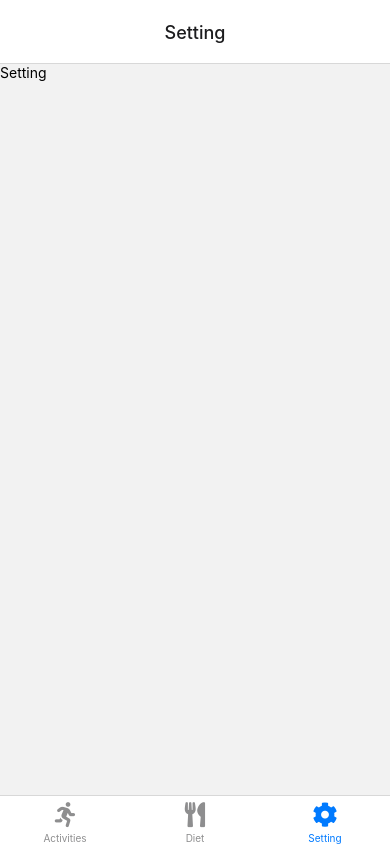
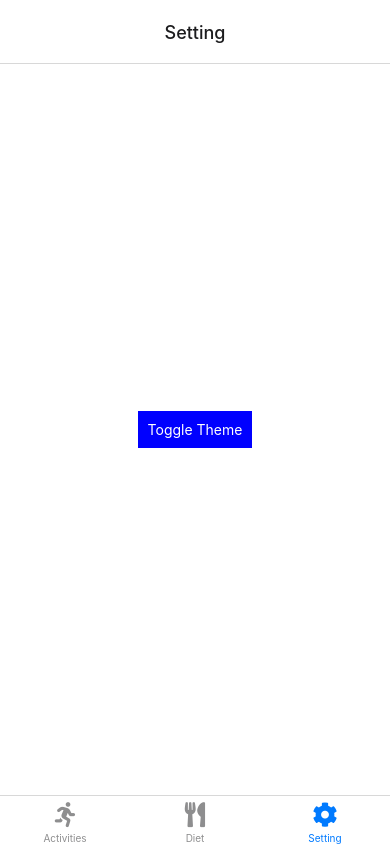
Before and after one commit to kai-zong/5520_assignment2, a React Native app: screen /Setting in a window 390 px wide. Built offline with nearby package versions, Linux system fonts and the light colour scheme; no server answers; the database is empty.

Commit message:
feat: Add ThemeContext and useTheme hook for theming support

```diff
--- a/App.js
+++ b/App.js
@@ -1,68 +1,84 @@
-import { StatusBar } from 'expo-status-bar'
-import { StyleSheet, View } from 'react-native'
-import { createNativeStackNavigator } from '@react-navigation/native-stack'
-import { createBottomTabNavigator } from '@react-navigation/bottom-tabs'
-import { NavigationContainer } from '@react-navigation/native'
-import { FontAwesome5 } from '@expo/vector-icons'
-import InfoPage from './screens/InfoPage'
-import Setting from './screens/Setting'
-import AddEditPage from './screens/AddEditPage'
+// App.js
+import { StatusBar } from 'expo-status-bar';
+import { StyleSheet, View } from 'react-native';
+import { createNativeStackNavigator } from '@react-navigation/native-stack';
+import { createBottomTabNavigator } from '@react-navigation/bottom-tabs';
+import { NavigationContainer } from '@react-navigation/native';
+import { FontAwesome5 } from '@expo/vector-icons';
+import InfoPage from './screens/InfoPage';
+import Setting from './screens/Setting';
+import AddEditPage from './screens/AddEditPage';
+import { ThemeProvider, useTheme } from './ThemeContext';
 
-const Stack = createNativeStackNavigator()
-const Tab = createBottomTabNavigator()
+const Stack = createNativeStackNavigator();
+const Tab = createBottomTabNavigator();
 
 function Home() {
+  const { backgroundColor, textColor, buttonColor } = useTheme();
+
   return (
     <Tab.Navigator
       initialRouteName="Activities"
       screenOptions={({ route }) => ({
         headerTitleAlign: 'center',
         tabBarIcon: ({ color, size }) => {
-          let iconName
+          let iconName;
 
           if (route.name === 'Activities') {
-            iconName = 'running'
+            iconName = 'running';
           } else if (route.name === 'Diet') {
-            iconName = 'utensils'
+            iconName = 'utensils';
           } else if (route.name === 'Setting') {
-            iconName = 'cog'
+            iconName = 'cog';
           }
-          return <FontAwesome5 name={iconName} size={size} color={color} />
+          return <FontAwesome5 name={iconName} size={size} color={color} />;
         },
       })}
     >
       <Tab.Screen name="Activities" component={InfoPage} />
-      <Tab.Screen name="Diet" component={InfoPage}/>
+      <Tab.Screen name="Diet" component={InfoPage} />
       <Tab.Screen name="Setting" component={Setting} />
     </Tab.Navigator>
-  )
+  );
 }
 
 export default function App() {
   return (
+    <ThemeProvider>
       <NavigationContainer>
         <Stack.Navigator>
-        <Stack.Screen name="Home" component={Home} options={{
+          <Stack.Screen
+            name="Home"
+            component={Home}
+            options={{
               headerShown: false,
-        }} />
-        <Stack.Screen name="Add" component={AddEditPage} options={({route}) => ({
+            }}
+          />
+          <Stack.Screen
+            name="Add"
+            component={AddEditPage}
+            options={({ route }) => ({
               headerTitleAlign: 'center',
-        })}/>
-        <Stack.Screen name="Edit" component={AddEditPage} options={({route}) => ({
+            })}
+          />
+          <Stack.Screen
+            name="Edit"
+            component={AddEditPage}
+            options={({ route }) => ({
               headerTitleAlign: 'center',
-        })}/>
-
+            })}
+          />
         </Stack.Navigator>
         <StatusBar style="auto" />
       </NavigationContainer>
-  )
+    </ThemeProvider>
+  );
 }
 
 const styles = StyleSheet.create({
   container: {
     flex: 1,
-    backgroundColor: '#fff',
     alignItems: 'center',
     justifyContent: 'center',
   },
-})
+});
--- /dev/null
+++ b/ThemeContext.js
@@ -0,0 +1,27 @@
+// ThemeContext.js
+import React, { createContext, useState, useContext } from 'react';
+
+const ThemeContext = createContext();
+
+export const ThemeProvider = ({ children }) => {
+  const [isDarkTheme, setIsDarkTheme] = useState(false);
+
+  const toggleTheme = () => {
+    setIsDarkTheme((prevTheme) => !prevTheme);
+  };
+
+  const theme = {
+    backgroundColor: isDarkTheme ? '#333' : '#fff',
+    textColor: isDarkTheme ? '#fff' : '#000',
+    buttonColor: isDarkTheme ? '#555' : '#ddd',
+    toggleTheme,
+  };
+
+  return (
+    <ThemeContext.Provider value={theme}>
+      {children}
+    </ThemeContext.Provider>
+  );
+};
+
+export const useTheme = () => useContext(ThemeContext);
--- a/screens/AddEditPage.js
+++ b/screens/AddEditPage.js
@@ -4,11 +4,12 @@ import DropDownPicker from 'react-native-dropdown-picker';
 import InputList from '../components/InputList';
 import DateInput from '../components/DateInput';
 import PressableButton from '../components/PressableButton';
-import { addItem, updateItem, deleteItem } from '../firebaseSetup/firebaseHelper'; // Ensure deleteItem is imported
+import { addItem, updateItem, deleteItem } from '../firebaseSetup/firebaseHelper';
 import { color } from '../reusables';
 import Checkbox from 'expo-checkbox';
 import { Timestamp } from 'firebase/firestore';
-import { FontAwesome } from '@expo/vector-icons'; // Ensure FontAwesome is imported
+import { FontAwesome } from '@expo/vector-icons';
+import { useTheme } from '../ThemeContext';
 
 export default function AddEditPage({ navigation, route }) {
   const [activity, setActivity] = useState(route.params.item ? route.params.item.Activity : '');
@@ -29,7 +30,7 @@ export default function AddEditPage({ navigation, route }) {
     { label: 'Yoga', value: 'yoga' },
     { label: 'Hiking', value: 'hiking' }
   ]);
-
+  const { backgroundColor } = useTheme();
   const collectionNameRef = useRef('');
 
   const header = route.params.header;
@@ -250,7 +251,7 @@ export default function AddEditPage({ navigation, route }) {
   };
 
   return (
-    <View>
+    <View style={[styles.container, { backgroundColor: backgroundColor }]}>
       <InputList inputs={getInputList()} />
       <View style={styles.buttonContainer}>
         <PressableButton bgcolor={color.green} pressedFunction={handleSubmit}>
@@ -265,6 +266,10 @@ export default function AddEditPage({ navigation, route }) {
 }
 
 const styles = StyleSheet.create({
+  container: {
+    flex: 1,
+    padding: 10,
+  },
   buttonContainer: {
     flexDirection: 'row',
     justifyContent: 'space-around',
--- a/screens/InfoPage.js
+++ b/screens/InfoPage.js
@@ -1,4 +1,4 @@
-import { View, SafeAreaView } from 'react-native';
+import { View, SafeAreaView, StyleSheet } from 'react-native';
 import { useEffect, useState } from 'react';
 import { useRoute } from '@react-navigation/native';
 import { collection, onSnapshot } from 'firebase/firestore';
@@ -7,11 +7,13 @@ import PressableButton from '../components/PressableButton';
 import { AntDesign } from '@expo/vector-icons';
 import { FontAwesome5 } from '@expo/vector-icons';
 import ItemList from '../components/ItemList';
+import { useTheme } from '../ThemeContext';
 
 export default function InfoPage({ navigation }) {
   const [items, setItems] = useState([]);
   const routeName = useRoute().name;
   const addHeader = routeName === 'Activities' ? 'Add Activity' : 'Add Food';
+  const { backgroundColor } = useTheme();
 
   useEffect(() => {
     const unsubscribe = onSnapshot(collection(db, routeName.toLowerCase()), (snapshot) => {
@@ -42,8 +44,15 @@ export default function InfoPage({ navigation }) {
   }, [routeName, navigation]);
 
   return (
-    <SafeAreaView>
+    <SafeAreaView style={[styles.container, { backgroundColor: backgroundColor }]}>
       <ItemList items={items} navigation={navigation} />
     </SafeAreaView>
   );
 }
+
+const styles = StyleSheet.create({
+  container: {
+    flex: 1,
+    padding: 10,
+  },
+});
--- a/screens/Setting.js
+++ b/screens/Setting.js
@@ -1,10 +1,28 @@
-import { View, Text } from 'react-native'
+import { View, Text, StyleSheet } from 'react-native'
 import React from 'react'
+import { color } from '../reusables'
+import PressableButton from '../components/PressableButton'
+import { useTheme } from '../ThemeContext'
 
 export default function Setting() {
+
+  const { backgroundColor, toggleTheme } = useTheme()
   return (
-    <View>
-      <Text>Setting</Text>
+    <View style={[styles.container, {backgroundColor: backgroundColor}]}>
+    <PressableButton bgcolor={color.blue} pressedFunction={toggleTheme}>
+      <View>
+        <Text style={{color: color.white}}>Toggle Theme</Text>
+      </View>
+    </PressableButton>
     </View>
   )
 }
+
+
+const styles = StyleSheet.create({
+  container: {
+    flex: 1,
+    justifyContent: 'center',
+    alignItems: 'center',
+  }
+})
```
Lines whose indentation alone changed are shown as unchanged.
